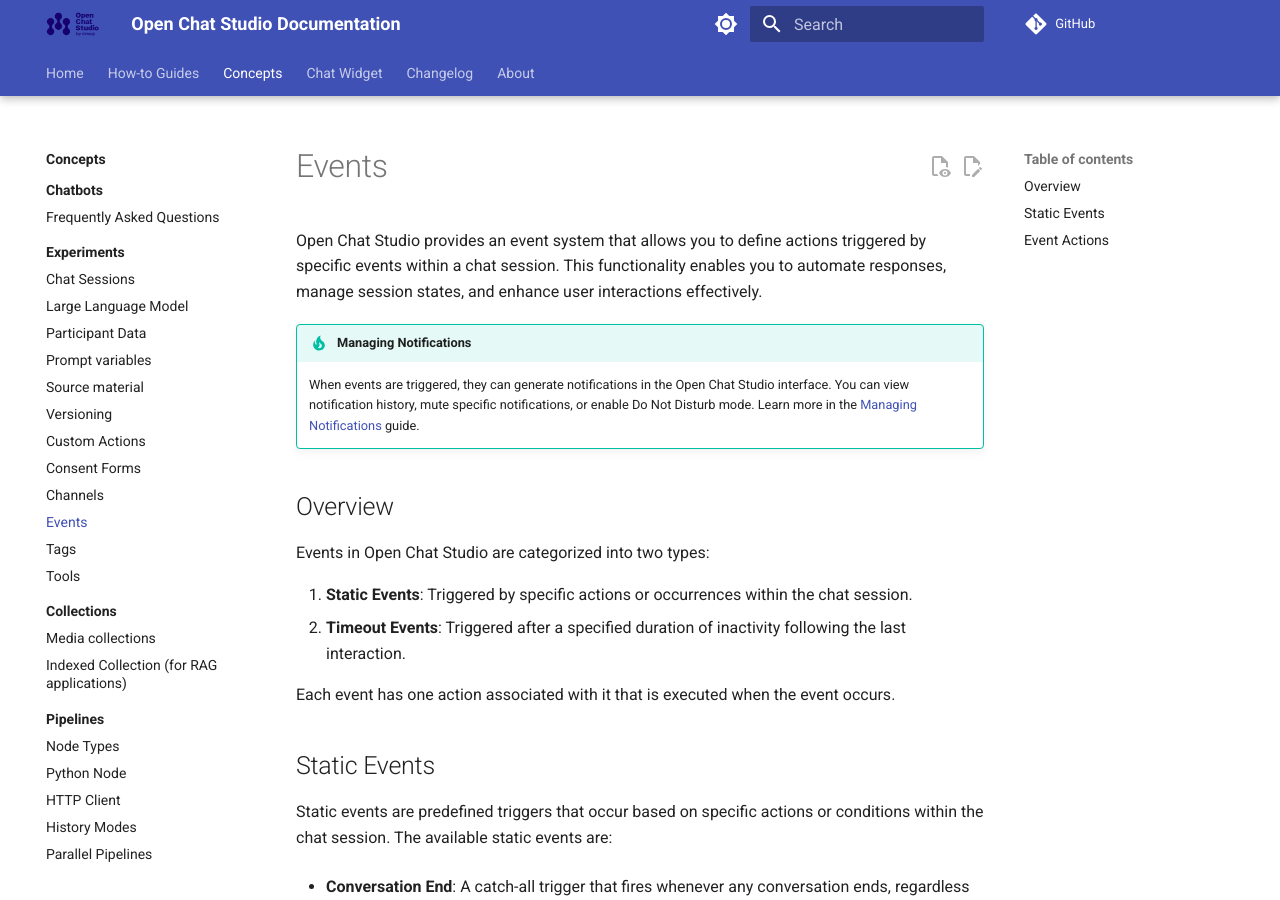
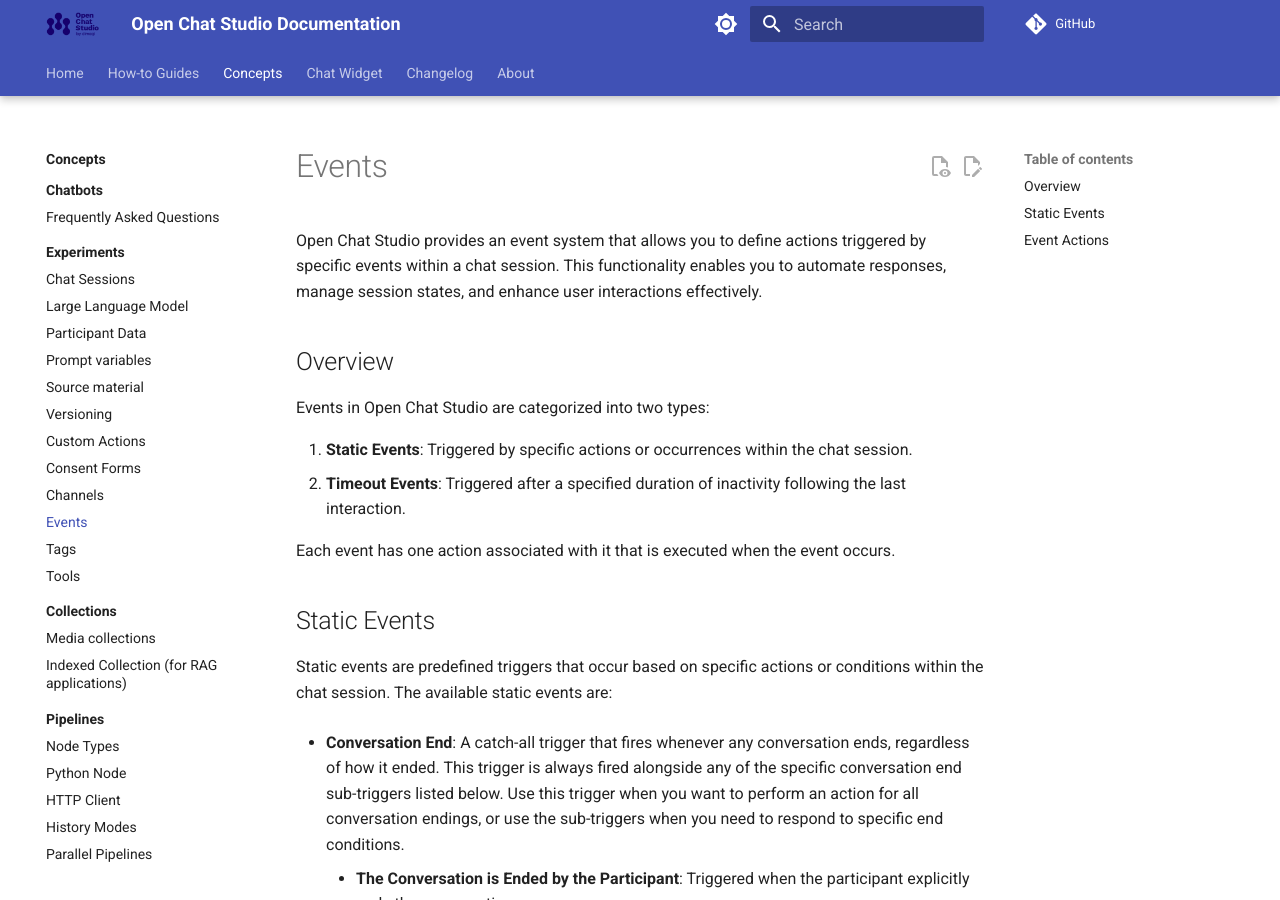
Before and after one commit to dimagi/open-chat-studio-docs, an MkDocs documentation site: the page built from docs/concepts/events.md, in a window 1280 px wide and 900 px high. Built offline with MkDocs 1.6.1 and Material for MkDocs 9.7.7, drawn with Linux system fonts in a browser that asks for light colours; a script that is not in the unit is left out; comment, search, counter and statistics services are not loaded.

Commit message:
Remove notification tip from events documentation
Co-authored-by: Chris Smit <SmittieC@users.noreply.github.com>

```diff
--- a/docs/concepts/events.md
+++ b/docs/concepts/events.md
@@ -1,9 +1,6 @@
 # Events
 
 Open Chat Studio provides an event system that allows you to define actions triggered by specific events within a chat session. This functionality enables you to automate responses, manage session states, and enhance user interactions effectively.
-
-!!! tip "Managing Notifications"
-    When events are triggered, they can generate notifications in the Open Chat Studio interface. You can view notification history, mute specific notifications, or enable Do Not Disturb mode. Learn more in the [Managing Notifications](../how-to/manage_notifications.md) guide.
 
 ## Overview
 
```
